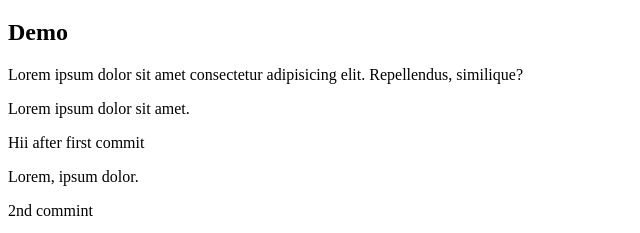
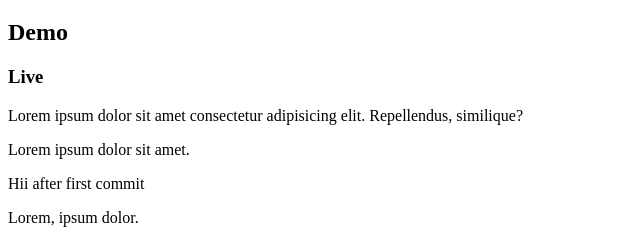
Before and after one commit to Gadde-Anil4/Git-demo, a plain HTML site: page index.html in a window 1280 px wide. Shown: the part 61-294 px from the top of the page, without its empty margins (0-640 px from the left). Drawn offline with Linux system fonts and the light colour scheme.

Commit message:
h3 added live

```diff
--- a/index.html
+++ b/index.html
@@ -8,6 +8,7 @@
 <body>
     <h1>GIT</h1>
     <h2>Demo</h2>
+    <h3>Live</h3>
     <p>Lorem ipsum dolor sit amet consectetur adipisicing elit. Repellendus, similique?</p>
     <p>Lorem ipsum dolor sit amet.</p>
     <p>Hii after first commit</p>
```
